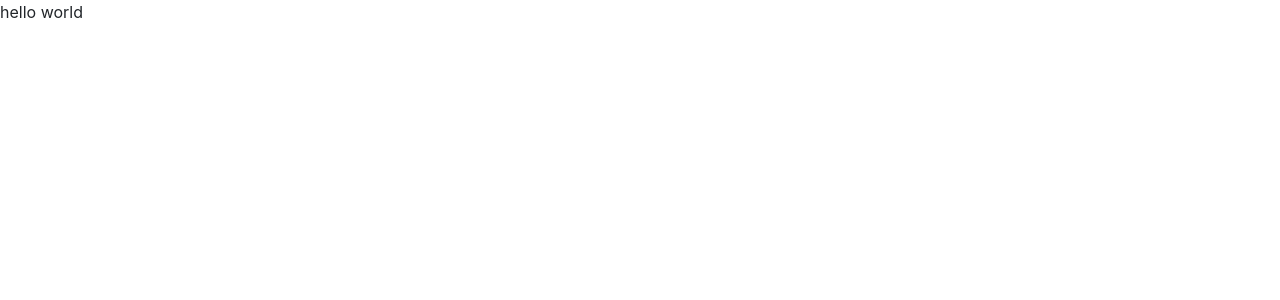
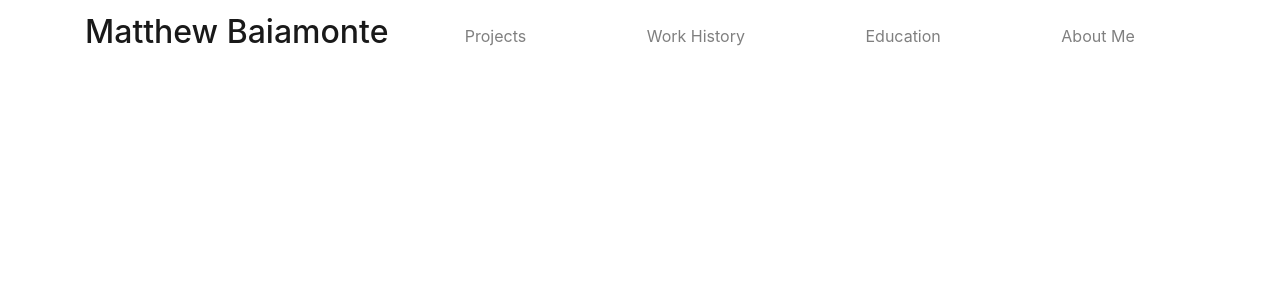
Before and after one commit to MBaiamonte/MERN_Portfolio, a React (Vite) app in the folder client/: page / in a window 1280 px wide. Shown: the top 300 px of the page. Built offline with nearby package versions, Linux system fonts and the light colour scheme.

Commit message:
add landingPage comp, linked it to App.jsx. add header to landingPage comp

```diff
--- a/client/src/App.jsx
+++ b/client/src/App.jsx
@@ -1,10 +1,15 @@
+import React from "react";
+import LandingPage from "./views/LandingPage";
+import {BrowserRouter, Routes, Route} from "react-router-dom";
 
 function App() {
 
   return (
-    <>
-      hello world
-    </>
+    <BrowserRouter>
+      <Routes>
+        <Route element={<LandingPage/>}  path="/"/>
+      </Routes>
+    </BrowserRouter>
   )
 }
 
--- a/client/src/components/Header.jsx
+++ b/client/src/components/Header.jsx
@@ -1,4 +1,4 @@
-import React from 'react'
+import React from 'react';
 import { Navbar, Nav, Container } from 'react-bootstrap';
 import {LinkContainer} from 'react-router-bootstrap';
 
--- /dev/null
+++ b/client/src/views/LandingPage.jsx
@@ -0,0 +1,12 @@
+import React from 'react';
+import Header from '../components/Header';
+
+const LandingPage = () => {
+    return (
+        <>
+            <Header/>
+        </>
+    )
+}
+
+export default LandingPage
```
Lines whose indentation alone changed are shown as unchanged.
